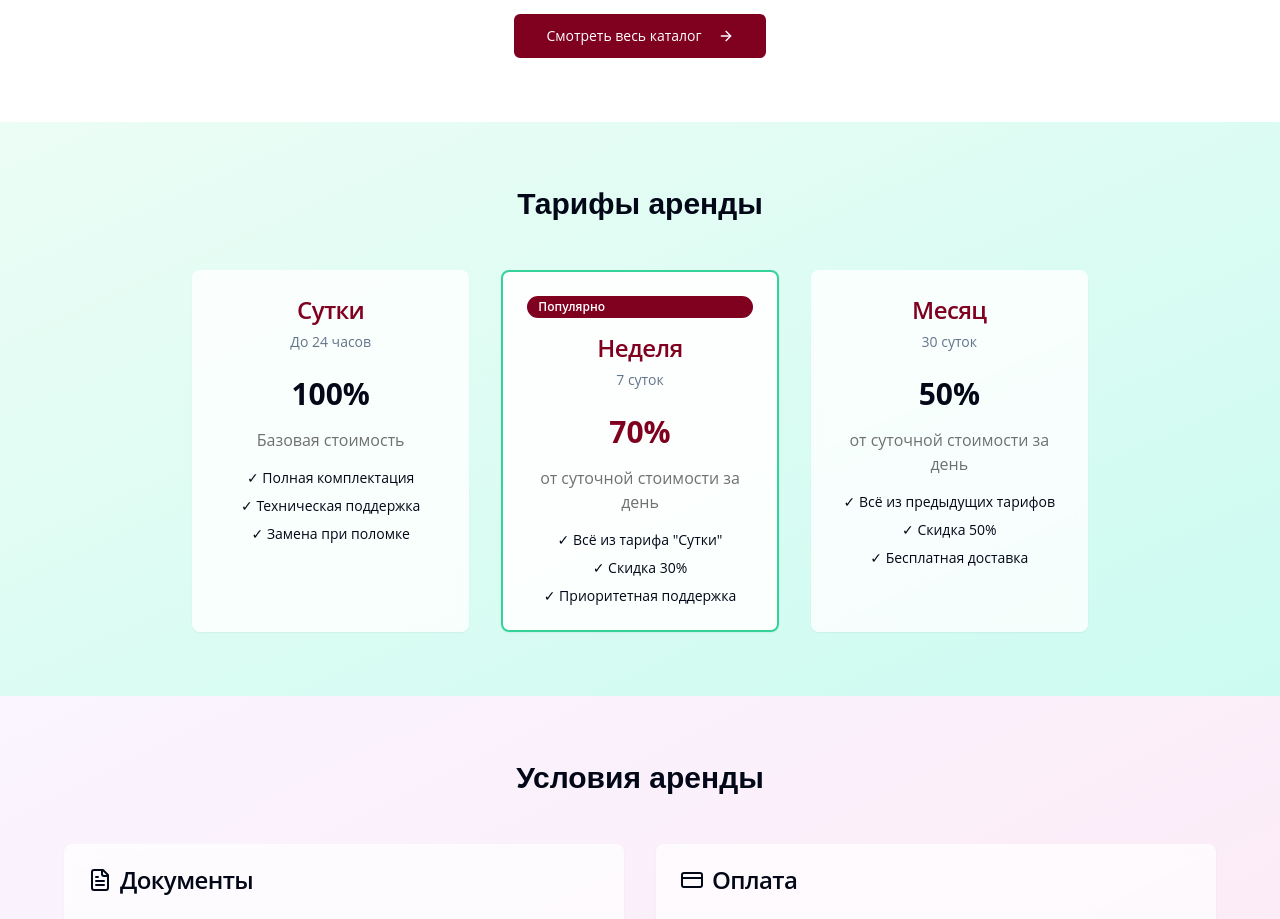
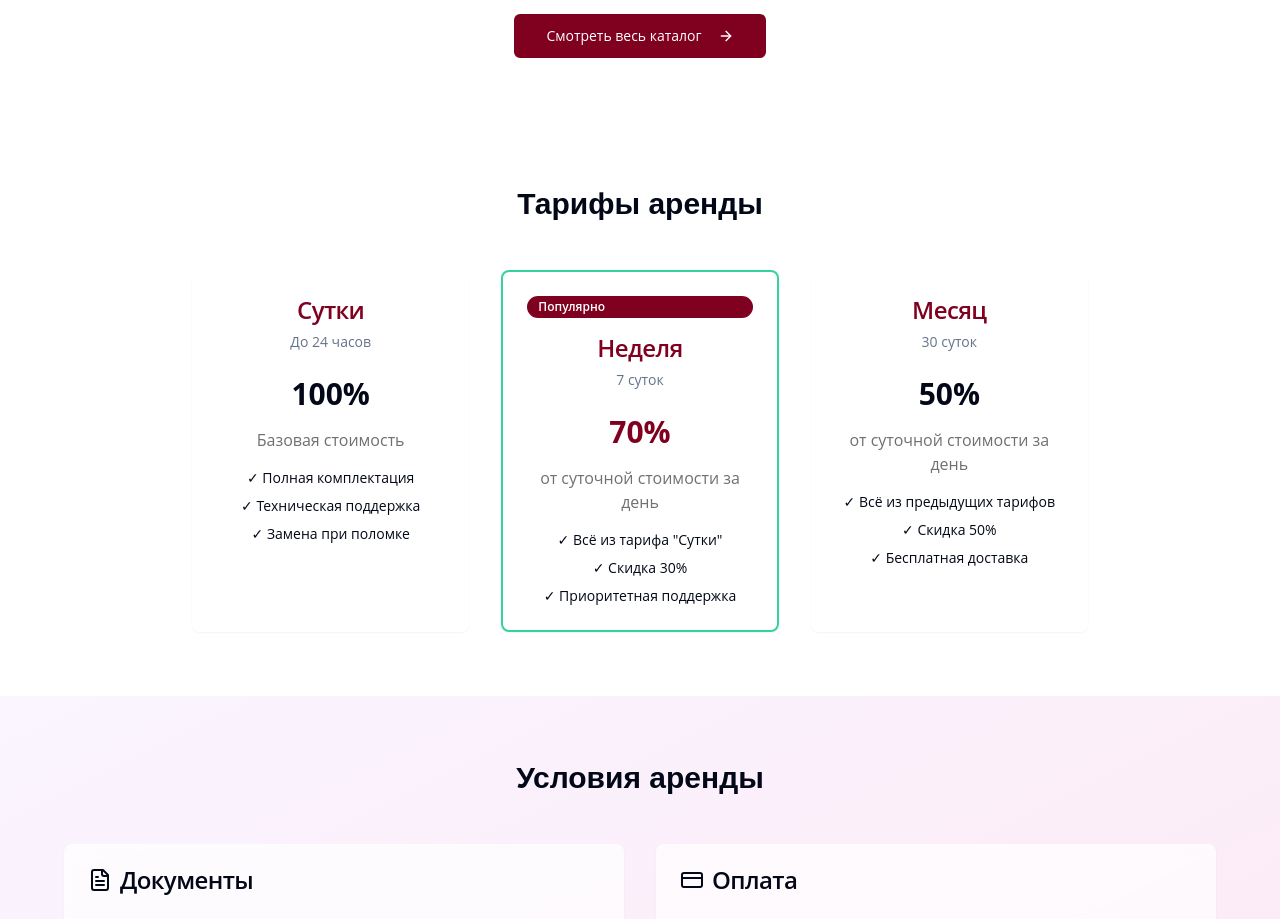
Before and after one commit to pr-poehali-dev/tool-rental-project, a React (Vite) app: page / in a window 1280 px wide. Shown: the part 1380-2299 px from the top of the page. Built offline with nearby package versions, Linux system fonts and the light colour scheme.

Commit message:
Обновление 1 компонентов

```diff
--- a/src/components/Pricing.tsx
+++ b/src/components/Pricing.tsx
@@ -3,7 +3,7 @@ import { Badge } from "@/components/ui/badge";
 
 export default function Pricing() {
   return (
-    <section id="prices" className="py-16 bg-gradient-to-br from-emerald-50 to-teal-100 opacity-0 animate-fade-in" style={{animationDelay: '0.6s', animationFillMode: 'forwards'}}>
+    <section id="prices" className="py-16 from-emerald-50 to-teal-100 opacity-0 animate-fade-in bg-[#ffffff]" style={{animationDelay: '0.6s', animationFillMode: 'forwards'}}>
       <div className="container mx-auto px-4">
         <h2 className="font-heading text-3xl font-bold text-center mb-12">Тарифы аренды</h2>
         <div className="grid md:grid-cols-3 gap-8 max-w-4xl mx-auto">
```
